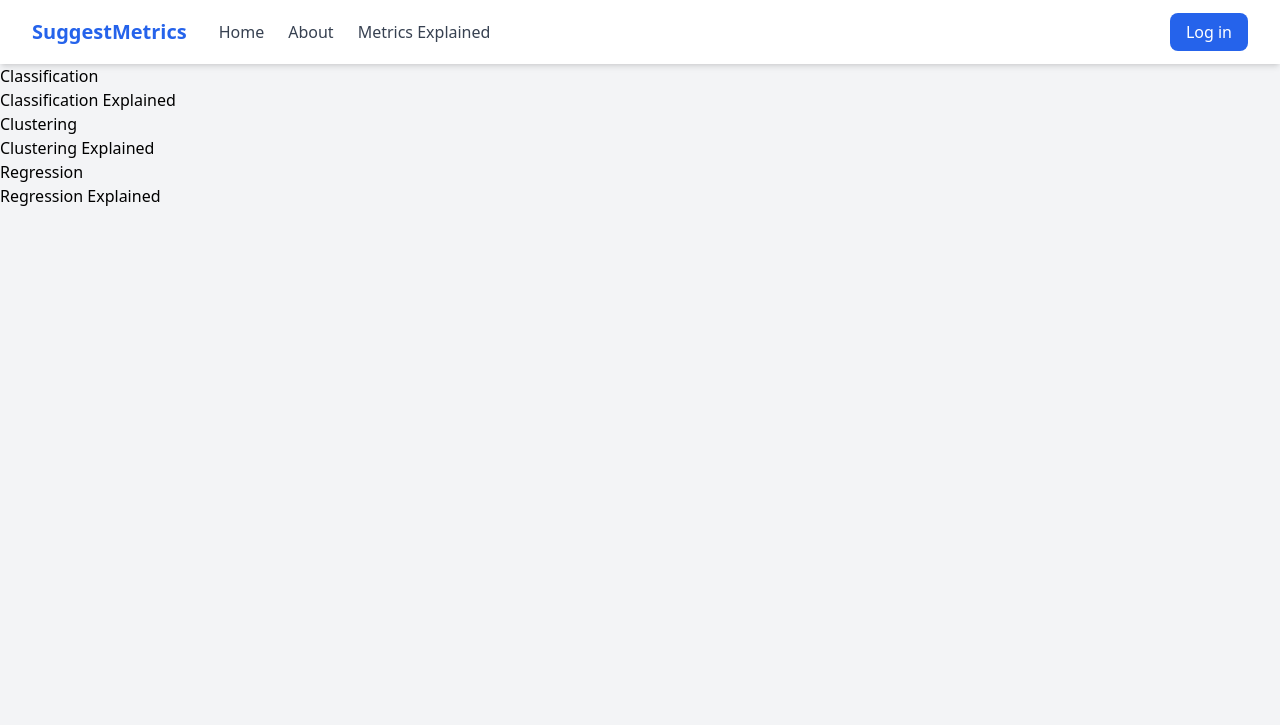
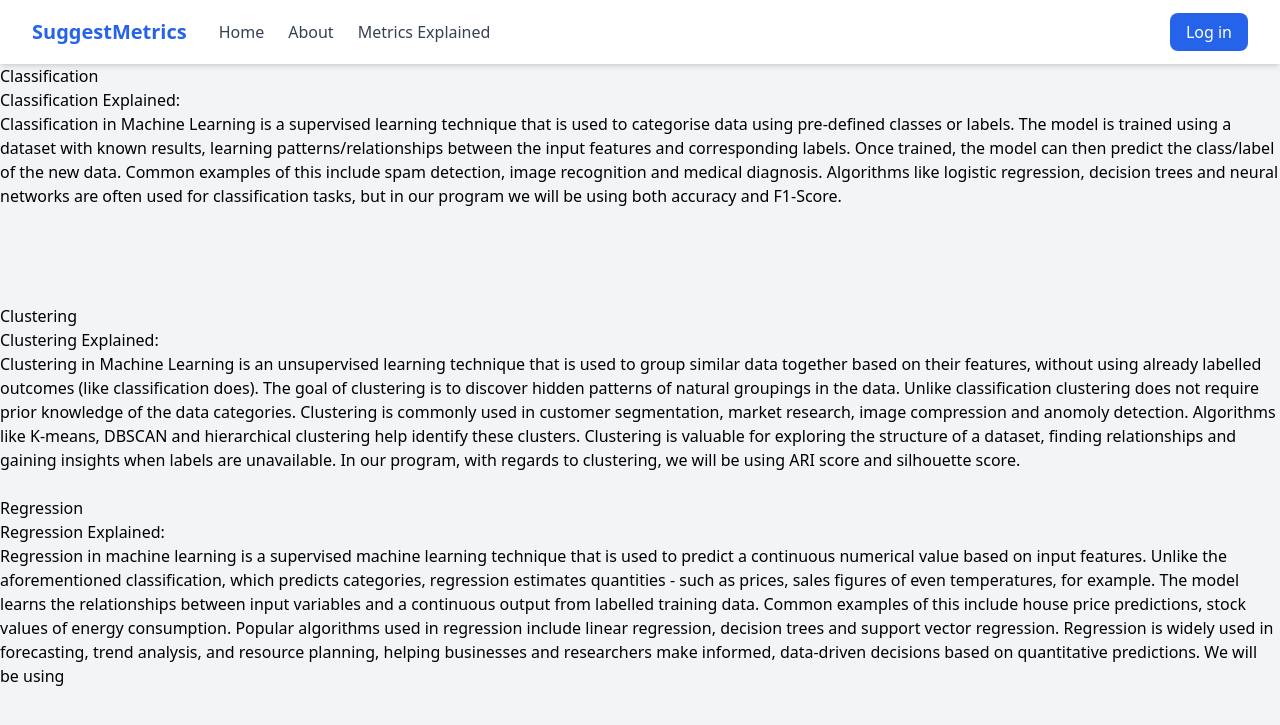
Before and after one commit to Mitch-Jones0507/suggestMetrics, a Django app: page /suggestMetrics/metricsExplained in a window 1280 px wide. Shown: the top 725 px of the page. Run offline with Django 4.2, Linux system fonts and the light colour scheme; some libraries are stand-ins or nearby versions.

Commit message:
about and clustering

```diff
--- a/polls/analysis_module/handle_user_input.py
+++ b/polls/analysis_module/handle_user_input.py
@@ -50,3 +50,6 @@
             # number of minority classes
             # distribution of minority classes furthest from the balanced distribution
         return data, result
+    elif option == 'clustering':
+        data = df[features].values.tolist()
+        return data, None
--- a/polls/templates/base.html
+++ b/polls/templates/base.html
@@ -57,7 +57,7 @@
         <div id="features"></div>
 
         <label for="target">Choose the column to predict:</label>
-        <select name="target" id="target" required></select>
+        <select name="target" id="target"></select>
     </div>
     <button type="submit">Upload</button>
 </form>
@@ -89,6 +89,8 @@
 
                 features.innerHTML = '';
                 target.innerHTML = '';
+
+                target.style.display='block'
 
                 headers.forEach((header, index) => {
                     const cleanHeader = header.trim();
@@ -128,6 +130,8 @@
 
                 features.innerHTML = '';
                 target.innerHTML = '';
+
+                target.style.display='block'
 
                 headers.forEach(header => {
                     const cleanHeader = header.trim();
--- a/polls/templates/metricsExplained.html
+++ b/polls/templates/metricsExplained.html
@@ -42,17 +42,47 @@
   <div class="team-member">
     <img src="https://via.placeholder.com/400x300" alt="">
     <h3>Classification</h3>
-    <p>Classification Explained</p>
+    <h2>Classification Explained:</h2>
+    <p>Classification in Machine Learning is a supervised learning technique that is used to categorise
+    data using pre-defined classes or labels. The model is trained using a dataset with known results,
+    learning patterns/relationships between the input features and corresponding labels. Once trained, the
+    model can then predict the class/label of the new data. Common examples of this include spam detection,
+    image recognition and medical diagnosis. Algorithms like logistic regression, decision trees and neural
+    networks are often used for classification tasks, but in our program we will be using both accuracy and
+    F1-Score.
+    <br>
+    <br>
+    <br>
+    <br>
+    <br></p>
   </div>
   <div class="team-member">
     <img src="https://via.placeholder.com/400x300" alt="">
     <h3>Clustering</h3>
-    <p>Clustering Explained</p>
+    <h2>Clustering Explained:</h2>
+    <p>Clustering in Machine Learning is an unsupervised learning technique that is used to group similar
+    data together based on their features, without using already labelled outcomes (like classification does).
+    The goal of clustering is to discover hidden patterns of natural groupings in the data. Unlike classification
+    clustering does not require prior knowledge of the data categories. Clustering is commonly used in customer
+    segmentation, market research, image compression and anomoly detection. Algorithms like K-means, DBSCAN and
+    hierarchical clustering help identify these clusters. Clustering is valuable for exploring the structure of a
+    dataset, finding relationships and gaining insights when labels are unavailable. In our program, with regards
+    to clustering, we will be using ARI score and silhouette score.
+    <br>
+    <br></p>
   </div>
   <div class="team-member">
     <img src="https://via.placeholder.com/400x300" alt="">
     <h3>Regression</h3>
-    <p>Regression Explained</p>
+    <h2>Regression Explained:</h2>
+    <p>Regression in machine learning is a supervised machine learning technique that is used to predict a
+    continuous numerical value based on input features. Unlike the aforementioned classification, which predicts
+    categories, regression estimates quantities - such as prices, sales figures of even temperatures, for example.
+    The model learns the relationships between input variables and a continuous output from labelled training data.
+    Common examples of this include house price predictions, stock values of energy consumption. Popular algorithms
+    used in regression include linear regression, decision trees and support vector regression. Regression is widely
+    used in forecasting, trend analysis, and resource planning, helping businesses and researchers make informed,
+    data-driven decisions based on quantitative predictions. We will be using </p>
   </div>
 </div>
 
--- a/polls/templates/style.css
+++ b/polls/templates/style.css
@@ -19,7 +19,7 @@
   align-items: flex-start;
   padding: 50px;
   background-color: #f0f0f0;
-  height: 100vh;
+  height: 55vh;
 }
 
 .team-member {
```
Also changed, not shown: polls/templates/about.html (+26 -7 lines).
